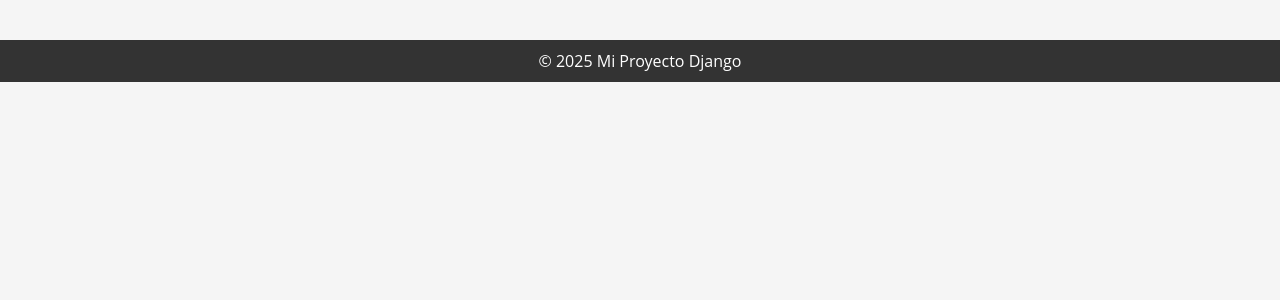
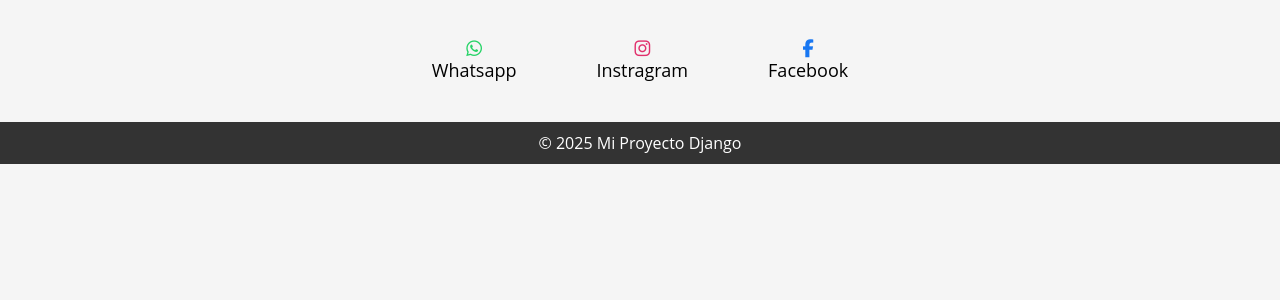
Before and after one commit to Danrod12/FCCostura, a Django app: page /contacto/ in a window 1280 px wide. Shown: the part 148-448 px from the top of the page. Run offline with Django 5.2, Linux system fonts and the light colour scheme.

Commit message:
Add initial project files including JavaScript, CSS, instructions, and requirements
- Created script.js and style.css with initial empty files for future development.
- Added intrucciones_pagina.md with detailed layout and design instructions for the website.
- Established requirements.md with necessary dependencies for the project.

```diff
--- a/costuraproyect/settings.py
+++ b/costuraproyect/settings.py
@@ -116,6 +116,8 @@ USE_TZ = True
 # https://docs.djangoproject.com/en/5.2/howto/static-files/
 
 STATIC_URL = 'static/'
+STATICFILES_DIRS = [BASE_DIR / 'home' / 'static']
+
 
 # Default primary key field type
 # https://docs.djangoproject.com/en/5.2/ref/settings/#default-auto-field
--- a/home/templates/base.html
+++ b/home/templates/base.html
@@ -4,9 +4,13 @@
 <head>
     <meta charset="UTF-8">
     <title>{% block title %}Mi Proyecto{% endblock %}</title>
+
+    {% load static %}
     <!-- Font Awesome CDN -->
     <link href="https://cdnjs.cloudflare.com/ajax/libs/font-awesome/6.5.1/css/all.min.css" rel="stylesheet">
     <!-- CSS básico para hacer la página atractiva -->
+    <link rel="stylesheet" href="{% static 'style.css' %}">
+
     <style>
         body {
             font-family: 'Open Sans', sans-serif;
@@ -47,6 +51,28 @@
             text-align: center;
             padding: 10px;
         }
+
+    .contacto-metodos {
+        display: flex;
+        justify-content: center; /* centra horizontalmente */
+        gap: 40px;               /* espacio entre los métodos */
+        margin-top: 20px;        /* separa un poco del header */
+        margin-bottom: 20px;
+    }
+
+    .contacto-metodos .metodo {
+        display: flex;
+        flex-direction: column; /* ícono arriba, texto abajo */
+        align-items: center;
+        font-size: 18px;
+        font-weight: 500;
+    }
+<div class="contenedor-de-imagenes">
+  <p>Damos vida a tus personajes favoritos...</p>
+
+  <img class="imagen-izquierda" src="ruta/a/tu/imagen1.jpg">
+  <img class="imagen-derecha" src="ruta/a/tu/imagen2.jpg">
+</div>
     </style>
 </head>
 <body>
--- a/home/templates/contacto.html
+++ b/home/templates/contacto.html
@@ -1,9 +1,26 @@
 {% extends 'base.html' %}
 {% block content %}
 <!-- aquí va el contenido de tu HTML actual -->
-{% endblock %}
+
+<div class="contacto-metodos">
+    <div class="metodo">
+      <a href="https://wa.me/50672079861" target="_blank" style="text-decoration: none; color: inherit; display: flex; flex-direction: column; align-items: center;">
+        <i class="fab fa-whatsapp" style="color:#25D366;"></i>
+        <span>Whatsapp</span>
+    </div>
+    <div class="metodo">
+      <a href="https://www.instagram.com/funnyclanlab/?igsh=MWRlNzV3cWttcXg4dA%3D%3D&utm_source=qr#" target="_blank" style="text-decoration: none; color: inherit; display: flex; flex-direction: column; align-items: center;">
+        <i class="fab fa-instagram" style="color:#E1306C;"></i>
+        <span>Instragram
+        </span>
+    </div>
+  <div class="metodo">
+    <a href="https://www.facebook.com/funnnyclanestudiocreativo?mibextid=wwXIfr&rdid=6HDF1Uz2Uw8uwQ78&share_url=https%3A%2F%2Fwww.facebook.com%2Fshare%2F1BF93j5pgr%2F%3Fmibextid%3DwwXIfr#" target="_blank" style="text-decoration: none; color: inherit; display: flex; flex-direction: column; align-items: center;">
+        <i class="fab fa-facebook-f" style="color:#1877F2; "></i>
+        <span>Facebook</span>
+    </a>
+</div>
+</div>
 
 
-<h1>Contacto</h1>
-
-<button><a href="/">Inicio</a></button>
+{% endblock %}
```
Also changed, not shown: home/templates/inicio.html (+10 -1 lines), home/templates/servicios.html (+9 -1 lines), home/static/decoracion/fondo1.jpg (added), home/static/script.js (added), home/static/style.css (added), intrucciones_pagina.md (renamed from intrucciones_pagina.txt), requirements.md (renamed from requirements.txt).
